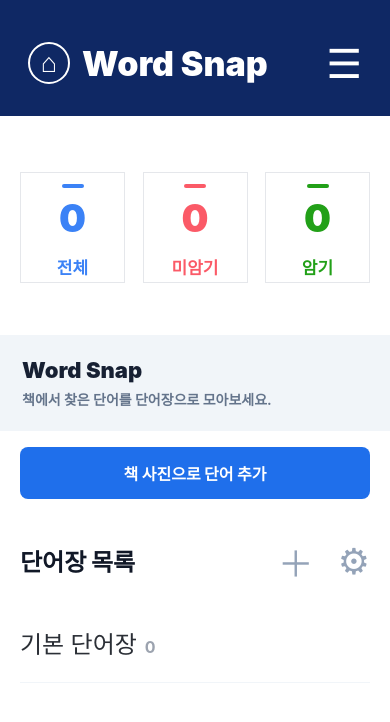
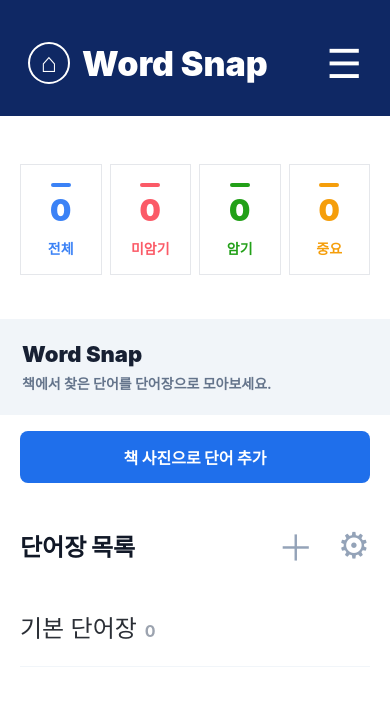
Before and after one commit to Marvel31/WordSnap, a React Native app: screen / in a window 390 px wide. Shown: the top 722 px of the page. Built offline with nearby package versions, Linux system fonts and the light colour scheme; what expo-image-manipulator would draw is missing.

Commit message:
Prepare v2.2.1 favorite words release

```diff
--- a/App.tsx
+++ b/App.tsx
@@ -41,11 +41,18 @@ import { BookFolder, Level, WordCandidate, WordEntry } from './src/types';
 
 type ViewMode = 'home' | 'capture' | 'review' | 'bookDetail' | 'flashcards' | 'folderSettings';
 type SortMode = 'latest' | 'oldest' | 'random' | 'az' | 'za';
-type MemoryFilter = 'all' | 'unknown' | 'known';
+type MemoryFilter = 'all' | 'unknown' | 'known' | 'favorite';
 type HideMode = 'none' | 'word' | 'meaning';
 const ALL_WORDS_TITLE = '전체 단어';
 const EXIT_TOAST_TIMEOUT = 2000;
 const EXPORT_VERSION = 1;
+
+const memoryFilterLabels: Record<MemoryFilter, string> = {
+  all: '전체',
+  unknown: '미암기',
+  known: '암기',
+  favorite: '중요'
+};
 
 const sortLabels: Record<SortMode, string> = {
   latest: '최신순',
@@ -170,6 +177,7 @@ export default function App() {
   const totalWords = words.length;
   const knownWords = words.filter((word) => word.knownCount > 0).length;
   const unknownWords = totalWords - knownWords;
+  const favoriteWords = words.filter((word) => word.isFavorite).length;
   const isAllWordsMode = activeFolderTitle === ALL_WORDS_TITLE;
 
   const activeWords = useMemo(() => {
@@ -177,7 +185,8 @@ export default function App() {
       (word) =>
         (isAllWordsMode || (word.bookTitle?.trim() || DEFAULT_BOOK_TITLE) === activeFolderTitle) &&
         word.difficulty >= LEVEL_MIN_DIFFICULTY[level] &&
-        (memoryFilter === 'all' || (memoryFilter === 'known' ? word.knownCount > 0 : word.knownCount === 0))
+        (memoryFilter === 'all' ||
+          (memoryFilter === 'known' ? word.knownCount > 0 : memoryFilter === 'favorite' ? word.isFavorite : word.knownCount === 0))
     );
 
     const copy = [...filtered];
@@ -196,7 +205,10 @@ export default function App() {
     return copy.sort((a, b) => a.id.localeCompare(b.id)).sort(() => Math.random() - 0.5);
   }, [activeFolderTitle, isAllWordsMode, level, memoryFilter, sortMode, words]);
 
-  const flashcardWords = useMemo(() => activeWords.filter((word) => word.knownCount === 0), [activeWords]);
+  const flashcardWords = useMemo(
+    () => (memoryFilter === 'all' ? activeWords.filter((word) => word.knownCount === 0) : activeWords),
+    [activeWords, memoryFilter]
+  );
   const currentCard = flashcardWords[flashcardIndex % Math.max(flashcardWords.length, 1)];
   const selectableCandidates = candidates.filter((candidate) => !candidate.isDuplicate);
   const selectedCandidateCount = selectableCandidates.filter((candidate) => candidate.selected).length;
@@ -548,6 +560,11 @@ export default function App() {
     );
   };
 
+  const toggleFavorite = async (wordId: string) => {
+    await persistWords(words.map((word) => (word.id === wordId ? { ...word, isFavorite: !word.isFavorite } : word)));
+    setFlashcardIndex(0);
+  };
+
   const setKnown = async (wordId: string, known: boolean) => {
     await persistWords(
       words.map((word) =>
@@ -614,7 +631,11 @@ export default function App() {
       await setKnown(currentCard.id, true);
       setFlashcardIndex((index) => (flashcardWords.length <= 1 ? 0 : index % (flashcardWords.length - 1)));
     } else {
-      await persistWords(words.map((word) => (word.id === currentCard.id ? { ...word, reviewCount: word.reviewCount + 1 } : word)));
+      await persistWords(
+        words.map((word) =>
+          word.id === currentCard.id ? { ...word, reviewCount: word.reviewCount + 1, knownCount: 0 } : word
+        )
+      );
       setFlashcardIndex((index) => (index + 1) % Math.max(flashcardWords.length, 1));
     }
     setIsMeaningVisible(false);
@@ -673,7 +694,8 @@ export default function App() {
         bookTitle: word.bookTitle?.trim() || DEFAULT_BOOK_TITLE,
         createdAt: word.createdAt || new Date().toISOString(),
         reviewCount: word.reviewCount ?? 0,
-        knownCount: word.knownCount ?? 0
+        knownCount: word.knownCount ?? 0,
+        isFavorite: word.isFavorite ?? false
       }));
       const existingKeys = new Set(words.map((word) => `${word.bookTitle || DEFAULT_BOOK_TITLE}::${word.word.toLowerCase()}`));
       const newWords = importedWords.filter((word) => !existingKeys.has(`${word.bookTitle || DEFAULT_BOOK_TITLE}::${word.word.toLowerCase()}`));
@@ -718,6 +740,7 @@ export default function App() {
             <StatBox value={totalWords} label="전체" color="#3b82f6" onPress={() => openAllWords('all')} />
             <StatBox value={unknownWords} label="미암기" color="#fb5a67" onPress={() => openAllWords('unknown')} />
             <StatBox value={knownWords} label="암기" color="#22a018" onPress={() => openAllWords('known')} />
+            <StatBox value={favoriteWords} label="중요" color="#f59e0b" onPress={() => openAllWords('favorite')} />
           </View>
           <View style={styles.fakeAd}>
             <Text style={styles.fakeAdText}>Word Snap</Text>
@@ -915,7 +938,7 @@ export default function App() {
           <View style={styles.filterBar}>
             <Pressable style={styles.filterToggle} onPress={() => setIsFilterOpen((open) => !open)}>
               <Text style={styles.filterToggleText}>
-                {sortLabels[sortMode]} · {memoryFilter === 'all' ? '전체' : memoryFilter === 'unknown' ? '미암기' : '암기'}
+                {sortLabels[sortMode]} · {memoryFilterLabels[memoryFilter]}
                 {hideMode !== 'none' ? ` · ${hideMode === 'word' ? '단어 숨김' : '뜻 숨김'}` : ''}
               </Text>
               <Text style={styles.filterToggleIcon}>{isFilterOpen ? '⌃' : '⌄'}</Text>
@@ -931,7 +954,8 @@ export default function App() {
                   options={[
                     { value: 'all', label: '전체' },
                     { value: 'unknown', label: '미암기' },
-                    { value: 'known', label: '암기' }
+                    { value: 'known', label: '암기' },
+                    { value: 'favorite', label: '중요' }
                   ]}
                   value={memoryFilter}
                   onChange={(value) => setMemoryFilter(value as MemoryFilter)}
@@ -955,15 +979,30 @@ export default function App() {
               >
                 <View style={styles.wordHeader}>
                   <Text style={styles.detailWord}>{hideMode === 'word' ? '••••' : word.word}</Text>
-                  <Pressable style={styles.speakerButton} onPress={() => speak(word.word)}>
-                    <Text style={styles.speakerText}>▶</Text>
-                  </Pressable>
+                  <View style={styles.wordHeaderButtons}>
+                    <Pressable
+                      style={[styles.favoriteButton, word.isFavorite && styles.favoriteButtonActive]}
+                      onPress={() => toggleFavorite(word.id)}
+                    >
+                      <Text style={[styles.favoriteText, word.isFavorite && styles.favoriteTextActive]}>
+                        {word.isFavorite ? '♥' : '♡'}
+                      </Text>
+                    </Pressable>
+                    <Pressable style={styles.speakerButton} onPress={() => speak(word.word)}>
+                      <Text style={styles.speakerText}>▶</Text>
+                    </Pressable>
+                  </View>
                 </View>
                 {word.partOfSpeech ? <Text style={styles.meta}>{word.partOfSpeech}</Text> : null}
                 {hideMode !== 'meaning' ? <Text style={styles.definition}>{word.meaning}</Text> : <Text style={styles.definition}>뜻 숨김</Text>}
                 {word.example ? <Text style={styles.example}>{word.example}</Text> : null}
                 <View style={styles.wordActions}>
                   <Pressable onPress={() => moveWord(word.id)}><Text style={styles.wordActionText}>이동</Text></Pressable>
+                  <Pressable onPress={() => toggleFavorite(word.id)}>
+                    <Text style={word.isFavorite ? styles.favoriteActionText : styles.wordActionText}>
+                      {word.isFavorite ? '중요' : '중요 표시'}
+                    </Text>
+                  </Pressable>
                   <Pressable onPress={() => toggleKnown(word.id)}>
                     <Text style={word.knownCount > 0 ? styles.knownToggleText : styles.wordActionText}>
                       {word.knownCount > 0 ? '암기 완료' : '미암기'}
@@ -979,16 +1018,30 @@ export default function App() {
 
       {mode === 'flashcards' && (
         <View style={[styles.content, isTablet && styles.tabletFormContent]}>
-          <Text style={styles.sectionTitle}>{activeFolderTitle} 플래시카드</Text>
+          <Text style={styles.sectionTitle}>
+            {activeFolderTitle} 플래시카드{memoryFilter !== 'all' ? ` · ${memoryFilterLabels[memoryFilter]}` : ''}
+          </Text>
           {currentCard ? (
             <View style={[styles.flashcard, isTablet && styles.tabletFlashcard]}>
-              <Text style={styles.cardCount}>{flashcardIndex + 1} / {flashcardWords.length}</Text>
+              <View style={styles.cardTopRow}>
+                <Text style={styles.cardCount}>{flashcardIndex + 1} / {flashcardWords.length}</Text>
+                <View style={styles.cardTopActions}>
+                  <Pressable
+                    style={[styles.favoriteButton, currentCard.isFavorite && styles.favoriteButtonActive]}
+                    onPress={() => toggleFavorite(currentCard.id)}
+                  >
+                    <Text style={[styles.favoriteText, currentCard.isFavorite && styles.favoriteTextActive]}>
+                      {currentCard.isFavorite ? '♥' : '♡'}
+                    </Text>
+                  </Pressable>
+                  <Pressable style={styles.speakerButton} onPress={() => speak(currentCard.word)}>
+                    <Text style={styles.speakerText}>▶</Text>
+                  </Pressable>
+                </View>
+              </View>
               <View style={styles.cardWordRow}>
                 <Pressable style={styles.cardWordPressable} onPress={() => speak(currentCard.word)}>
                   <Text style={styles.cardWord}>{currentCard.word}</Text>
-                </Pressable>
-                <Pressable style={styles.speakerButton} onPress={() => speak(currentCard.word)}>
-                  <Text style={styles.speakerText}>▶</Text>
                 </Pressable>
               </View>
               <Pressable style={styles.meaningBox} onPress={() => setIsMeaningVisible((visible) => !visible)}>
@@ -1261,21 +1314,21 @@ const styles = StyleSheet.create({
   tabletFormContent: { width: '100%', maxWidth: 880, alignSelf: 'center', paddingHorizontal: 32 },
   detailContent: { paddingBottom: 48 },
   tabletDetailContent: { width: '100%', maxWidth: 1180, alignSelf: 'center', paddingHorizontal: 24, paddingTop: 16 },
-  statsRow: { flexDirection: 'row', justifyContent: 'space-between', paddingVertical: 36 },
+  statsRow: { flexDirection: 'row', justifyContent: 'space-between', gap: 8, paddingVertical: 28 },
   statBox: {
-    width: '30%',
-    aspectRatio: 0.95,
+    flex: 1,
+    minHeight: 98,
     borderWidth: 1,
     borderColor: '#e5e7eb',
     alignItems: 'center',
     justifyContent: 'center',
     backgroundColor: '#ffffff',
-    paddingTop: 28,
-    paddingBottom: 18
+    paddingTop: 16,
+    paddingBottom: 12
   },
-  statDash: { width: 22, height: 4, borderRadius: 2, marginTop: 4, marginBottom: 8 },
-  statValue: { fontSize: 38, fontWeight: '900', lineHeight: 44 },
-  statLabel: { fontSize: 17, fontWeight: '800', marginTop: 14, marginBottom: 6 },
+  statDash: { width: 20, height: 4, borderRadius: 2, marginTop: 2, marginBottom: 6 },
+  statValue: { fontSize: 30, fontWeight: '900', lineHeight: 35 },
+  statLabel: { fontSize: 14, fontWeight: '800', marginTop: 10, marginBottom: 4 },
   fakeAd: { backgroundColor: '#f1f5f9', padding: 22, marginHorizontal: -20 },
   fakeAdText: { fontSize: 22, fontWeight: '900', color: '#172033' },
   fakeAdSub: { color: '#64748b', marginTop: 6, fontWeight: '700' },
@@ -1345,6 +1398,7 @@ const styles = StyleSheet.create({
   wordItemSelected: { borderColor: '#1f6feb', backgroundColor: '#eff6ff' },
   faded: { opacity: 0.55 },
   wordHeader: { flexDirection: 'row', alignItems: 'flex-start', justifyContent: 'space-between', gap: 12 },
+  wordHeaderButtons: { flexDirection: 'row', alignItems: 'center', gap: 8 },
   word: { fontSize: 22, fontWeight: '900', color: '#111827', flex: 1 },
   meaning: { flex: 1, textAlign: 'right', color: '#1f6feb', fontSize: 16, fontWeight: '800' },
   meta: { color: '#94a3b8', fontSize: 13, fontWeight: '800' },
@@ -1394,18 +1448,25 @@ const styles = StyleSheet.create({
   detailWord: { fontSize: 40, color: '#000000', fontWeight: '500', flex: 1 },
   speakerButton: { width: 54, height: 54, borderRadius: 27, backgroundColor: '#0f2864', alignItems: 'center', justifyContent: 'center' },
   speakerText: { color: '#ffffff', fontSize: 18, fontWeight: '900' },
+  favoriteButton: { width: 54, height: 54, borderRadius: 27, borderWidth: 2, borderColor: '#f59e0b', backgroundColor: '#ffffff', alignItems: 'center', justifyContent: 'center' },
+  favoriteButtonActive: { backgroundColor: '#fff7ed' },
+  favoriteText: { color: '#f59e0b', fontSize: 27, fontWeight: '900', lineHeight: 31 },
+  favoriteTextActive: { color: '#f97316' },
   definition: { backgroundColor: '#f8fafc', padding: 16, fontSize: 18, color: '#111827', lineHeight: 28 },
   wordActions: { flexDirection: 'row', justifyContent: 'flex-end', gap: 28 },
   wordActionText: { color: '#9ca3af', fontSize: 16, fontWeight: '800' },
+  favoriteActionText: { color: '#f59e0b', fontSize: 16, fontWeight: '900' },
   knownToggleText: { color: '#1f6feb', fontSize: 16, fontWeight: '900' },
   deleteText: { color: '#dc2626', fontSize: 16, fontWeight: '800' },
   emptyState: { minHeight: 180, borderRadius: 8, alignItems: 'center', justifyContent: 'center', backgroundColor: '#ffffff', borderWidth: 1, borderColor: '#e2e8f0' },
   emptyStateText: { color: '#64748b', fontWeight: '700' },
   flashcard: { minHeight: 380, borderRadius: 8, backgroundColor: '#ffffff', borderWidth: 1, borderColor: '#e2e8f0', padding: 20, justifyContent: 'space-between', gap: 18 },
   tabletFlashcard: { minHeight: 460, maxWidth: 720, width: '100%', alignSelf: 'center', padding: 32 },
+  cardTopRow: { flexDirection: 'row', alignItems: 'center', justifyContent: 'space-between', gap: 12 },
+  cardTopActions: { flexDirection: 'row', alignItems: 'center', gap: 8 },
   cardCount: { color: '#64748b', fontWeight: '800' },
   cardWord: { textAlign: 'center', color: '#172033', fontSize: 42, fontWeight: '900' },
-  cardWordRow: { flexDirection: 'row', alignItems: 'center', justifyContent: 'center', gap: 14 },
+  cardWordRow: { alignItems: 'center', justifyContent: 'center' },
   cardWordPressable: { flexShrink: 1 },
   meaningBox: { minHeight: 96, borderRadius: 8, backgroundColor: '#f1f5f9', alignItems: 'center', justifyContent: 'center', padding: 16 },
   cardMeaning: { color: '#1f6feb', fontSize: 24, fontWeight: '900', textAlign: 'center' },
--- a/app.json
+++ b/app.json
@@ -2,7 +2,7 @@
   "expo": {
     "name": "Word Snap",
     "slug": "wordsnap",
-    "version": "2.2.0",
+    "version": "2.2.1",
     "orientation": "portrait",
     "icon": "./assets/icon.png",
     "userInterfaceStyle": "light",
@@ -18,7 +18,7 @@
     },
     "android": {
       "package": "com.marvel31.wordsnap",
-      "versionCode": 6,
+      "versionCode": 7,
       "adaptiveIcon": {
         "foregroundImage": "./assets/adaptive-icon.png",
         "backgroundColor": "#0f2864"
--- a/package.json
+++ b/package.json
@@ -1,6 +1,6 @@
 {
   "name": "wordsnap",
-  "version": "2.2.0",
+  "version": "2.2.1",
   "private": true,
   "main": "expo/AppEntry.js",
   "scripts": {
--- a/src/services/wordProcessing.ts
+++ b/src/services/wordProcessing.ts
@@ -106,5 +106,6 @@ export const candidatesToWordEntries = (candidates: WordCandidate[], bookTitle:
       sourceSentence: candidate.sourceSentence,
       createdAt: new Date().toISOString(),
       reviewCount: 0,
-      knownCount: 0
+      knownCount: 0,
+      isFavorite: false
     }));
--- a/src/types.ts
+++ b/src/types.ts
@@ -22,6 +22,7 @@ export type WordEntry = {
   createdAt: string;
   reviewCount: number;
   knownCount: number;
+  isFavorite?: boolean;
 };
 
 export type WordCandidate = {
```
Also changed, not shown: src/services/storage.ts (+4 -3 lines), 1 other file (tests, documents, lock files or other folders).
